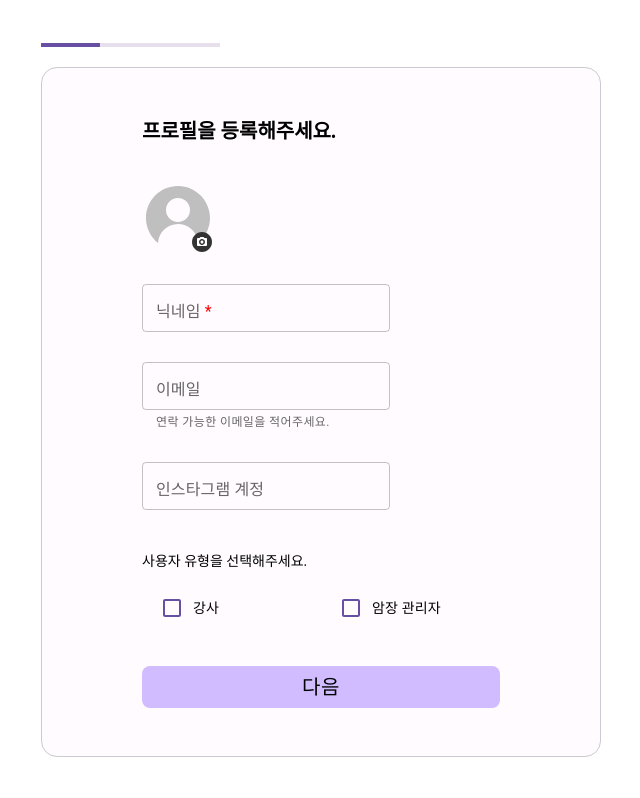
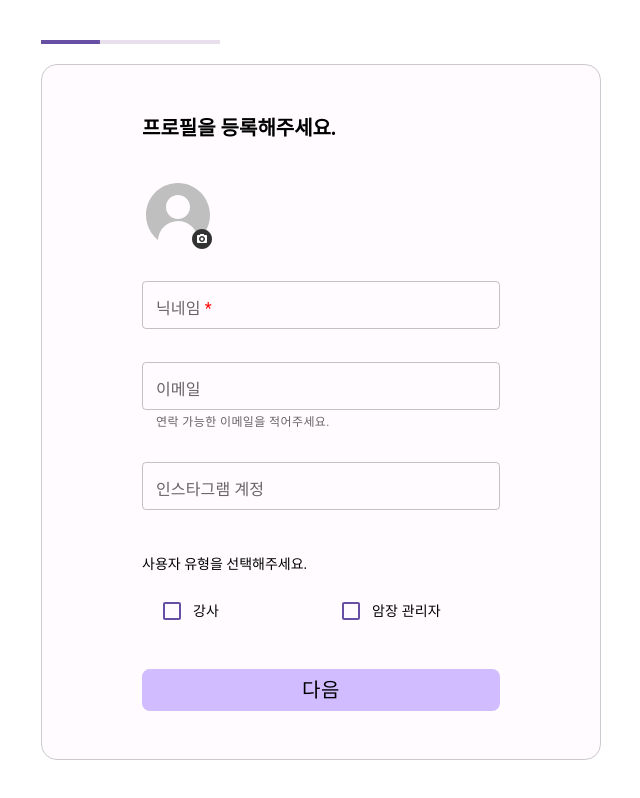
Before and after one commit to Co-Laon/claon-admin-web, a Next.js app: page /register in a window 1280 px wide. Shown: the whole page, without its empty margins (319-959 px from the left). Built offline with nearby package versions, Linux system fonts and the light colour scheme.

Commit message:
feat: textfield validate 기능 추가 (#23)
Co-authored-by: 양재민 <jaemin@yangjaemin-ui-Macmini.local>

```diff
--- a/src/components/common/textfield/TextField.tsx
+++ b/src/components/common/textfield/TextField.tsx
@@ -28,20 +28,38 @@ function TextField({
   label,
   isRequire,
   register,
+  error,
+  formKey,
+  pattern,
+  minLength,
+  maxLength,
   ...props
 }: TextFieldProps) {
   return (
-    <div>
-      <FormControl>
-        <StyledInputLabel htmlFor="outlined-adornment-password">
-          {label}
-          {isRequire && <EssentialStar> *</EssentialStar>}
-        </StyledInputLabel>
-        <StyledOutlinedInput label={label} {...register(label)} {...props} />
-
-        {helperText && <FormHelperText>{helperText}</FormHelperText>}
-      </FormControl>
-    </div>
+    <FormControl>
+      <StyledInputLabel error={Boolean(error[formKey])}>
+        {label}
+        {isRequire && <EssentialStar> *</EssentialStar>}
+      </StyledInputLabel>
+      <StyledOutlinedInput
+        error={Boolean(error[formKey])}
+        {...register(formKey, {
+          required: isRequire,
+          pattern,
+          minLength,
+          maxLength,
+        })}
+        {...props}
+        label={label}
+      />
+      {error[formKey] ? (
+        <FormHelperText error={error[formKey]}>
+          {error[formKey].message}
+        </FormHelperText>
+      ) : (
+        <FormHelperText>{helperText}</FormHelperText>
+      )}
+    </FormControl>
   );
 }
 
--- a/src/pages/register/index.tsx
+++ b/src/pages/register/index.tsx
@@ -41,7 +41,11 @@ const StyledButton = styled(Button)`
 `;
 
 function RegisterMainPage() {
-  const { register, handleSubmit } = useForm();
+  const {
+    register,
+    handleSubmit,
+    formState: { errors },
+  } = useForm();
   const router = useRouter();
 
   const onSubmit = useCallback(
@@ -61,20 +65,47 @@ function RegisterMainPage() {
           <ProfileButton />
           <TextField
             label="닉네임"
-            isRequire
+            isRequire="닉네임은 필수 입력입니다."
             register={register}
             formKey="nickname"
+            error={errors}
+            minLength={{
+              value: 2,
+              message: '닉네임은 2~20자 이내로 작성해주세요.',
+            }}
+            maxLength={{
+              value: 20,
+              message: '닉네임은 2~20자 이내로 작성해주세요.',
+            }}
           />
           <TextField
             label="이메일"
             helperText="연락 가능한 이메일을 적어주세요."
             register={register}
             formKey="email"
+            error={errors}
+            pattern={{
+              value: /^[^\s@]+@[^\s@]+\.[^\s@]{2,}$/i,
+              message: '이메일을 알맞게 입력해주세요.',
+            }}
           />
           <TextField
             label="인스타그램 계정"
             register={register}
             formKey="instagram"
+            error={errors}
+            pattern={{
+              value: /^[a-zA-Z0-9_.]*$/i,
+              message: '영어, 숫자, 언더바, 마침표만 입력 가능합니다.',
+            }}
+            minLength={{
+              value: 3,
+              message: '인스타그램 계정은 3~30자 이내로 작성해주세요.',
+            }}
+            maxLength={{
+              value: 30,
+              message: '인스타그램 계정은 3~30자 이내로 작성해주세요.',
+            }}
           />
           <CheckboxGroupInput
             title="사용자 유형을 선택해주세요."
```
Also changed, not shown: src/components/common/textfield/type.d.ts (+6 -2 lines).
